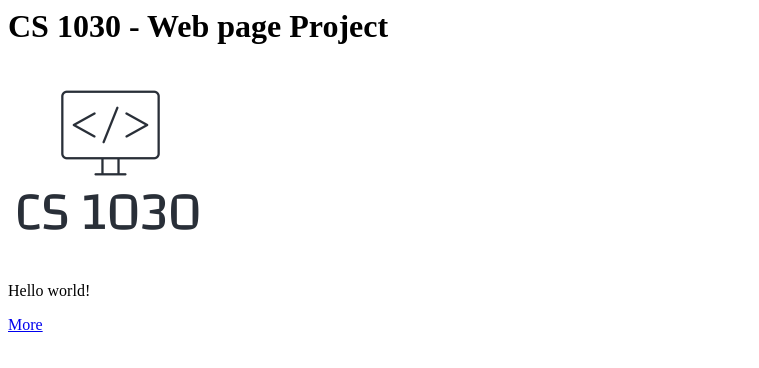
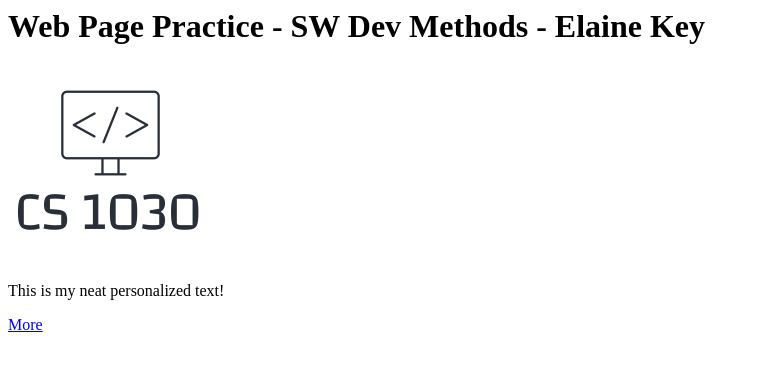
Before and after one commit to ElaineKey/WebsitePublishingPractice, a plain HTML site: page index.html in a window 1280 px wide. Shown: the whole page, without its empty margins (0-759 px from the left). Drawn offline with Linux system fonts and the light colour scheme.

Commit message:
Update index.html

```diff
--- a/index.html
+++ b/index.html
@@ -1,14 +1,14 @@
 <html>
   <head>
-    <title>CS 1030 Web Page Project</title>
+    <title>SW Dev Methods Web Page Practice</title>
     <!-- Replace the content in the following line with your name. -->
-    <meta name="author" content="REPLACE WITH YOUR NAME">
+    <meta name="author" content="Elaine Key">
   </head>
   <body>
     <!-- Replace the lines in this body with your content. -->
-    <h1>CS 1030 - Web page Project</h1>
+    <h1>Web Page Practice - SW Dev Methods - Elaine Key</h1>
     <img src="logo.png">
-    <p>Hello world!</p>
+    <p>This is my neat personalized text!</p>
     <p><a href="secondpage.html">More</a></p>
   </body>
 </html>
```
